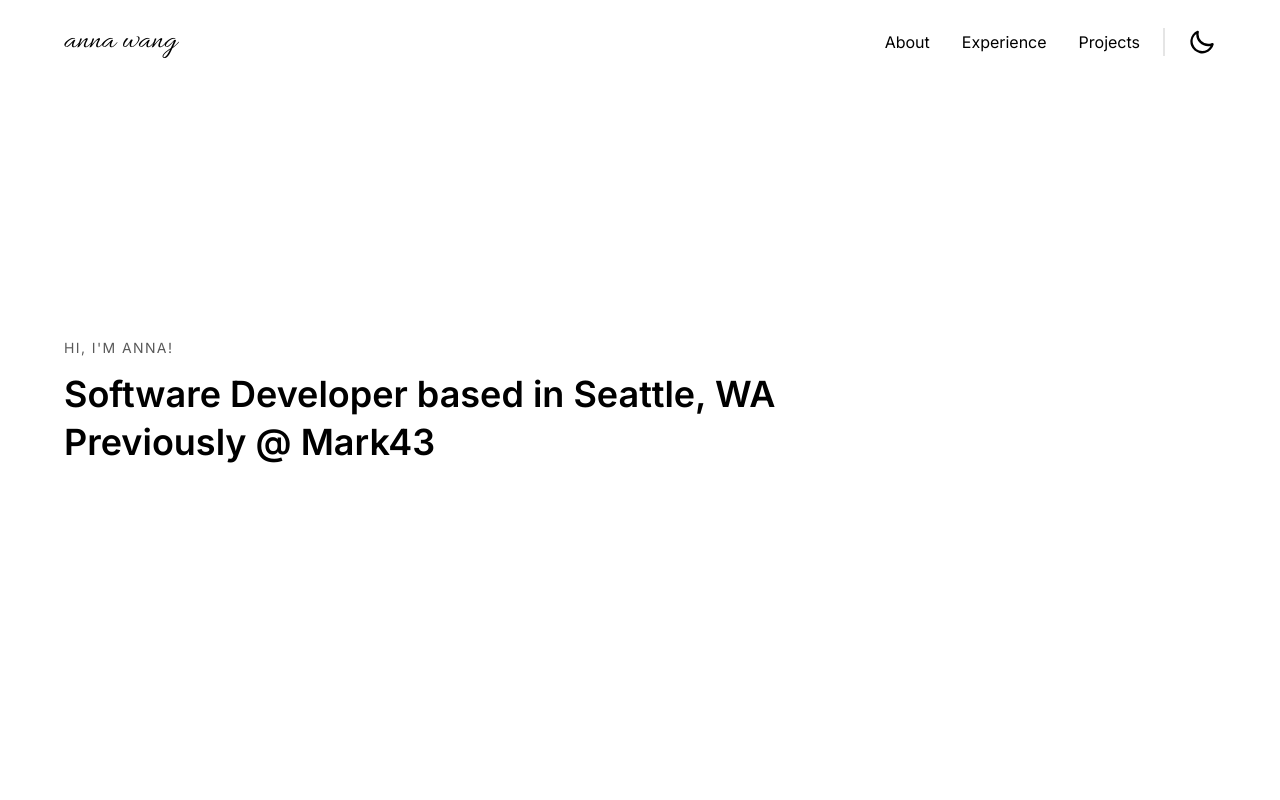
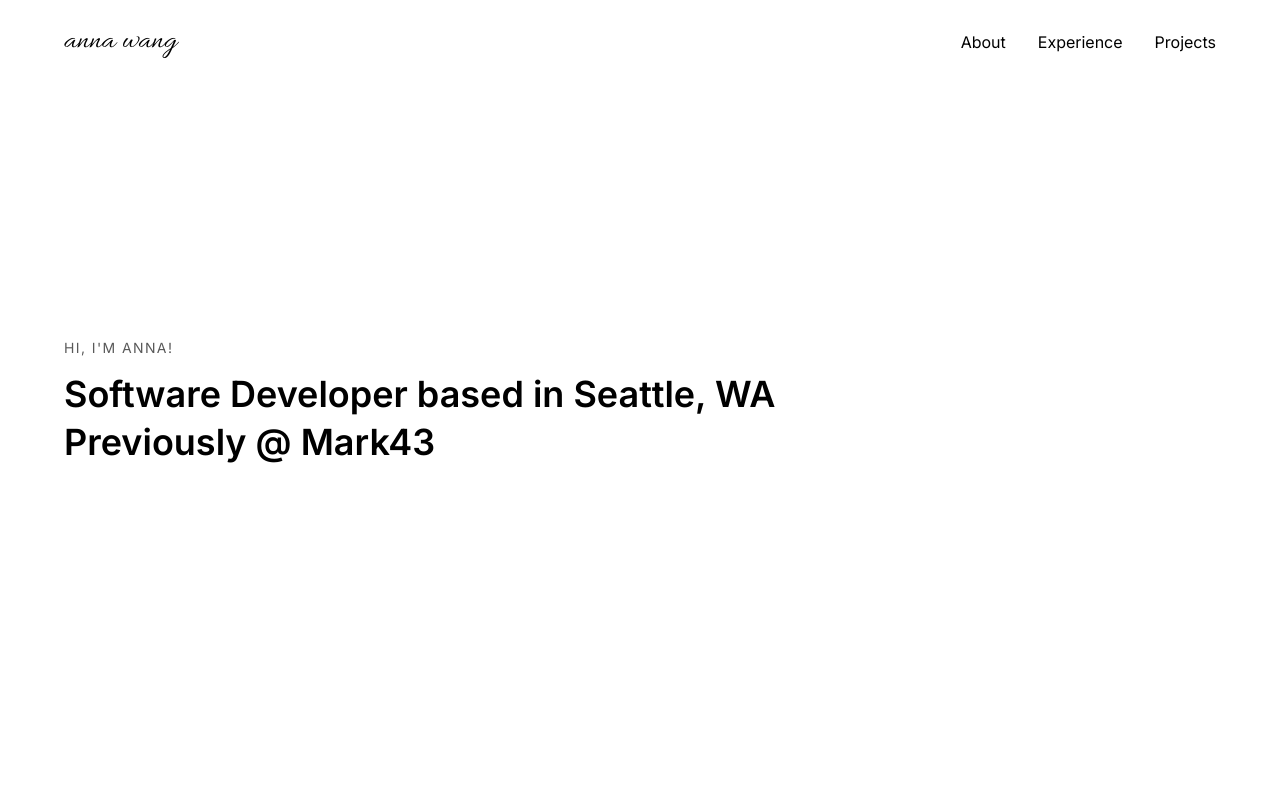
Before and after one commit to annawng/portfolio, a Next.js app: page / in a window 1280 px wide. Shown: the top 800 px of the page. Built offline with nearby package versions, Linux system fonts and the light colour scheme.

Commit message:
Remove dark mode toggle due to annoying loading time

```diff
--- a/app/components/NavBar.tsx
+++ b/app/components/NavBar.tsx
@@ -1,22 +1,15 @@
 'use client';
-import { useState, useEffect } from 'react';
-import { useTheme } from 'next-themes';
+import { useState } from 'react';
 import { motion, AnimatePresence } from 'framer-motion';
 import Link from 'next/link';
 import { allura } from '../fonts';
 
 const NavBar = () => {
-  const { resolvedTheme, setTheme } = useTheme();
-  const [mounted, setMounted] = useState<boolean>(false);
   const [showMenu, setShowMenu] = useState<boolean>(false);
 
   const toggleMenu = () => {
     setShowMenu(!showMenu);
   };
-
-  useEffect(() => {
-    setMounted(true);
-  }, []);
 
   return (
     <nav className='navbar bg-base-100 fixed z-10 max-w-screen-xl px-8 md:px-16 py-6'>
@@ -26,12 +19,7 @@ const NavBar = () => {
             Anna Wang
           </Link>
         </div>
-        <div
-          className={`${
-            mounted ? 'opacity-100' : 'opacity-0'
-          } flex items-center duration-200`}
-        >
-          <ul className='flex align-center gap-8'>
+        <ul className='flex items-center align-center gap-8'>
           <li>
             <Link href='/#about' className='duration-200 hover:text-primary'>
               About
@@ -46,42 +34,11 @@ const NavBar = () => {
             </Link>
           </li>
           <li>
-              <Link
-                href='/#projects'
-                className='duration-200 hover:text-primary'
-              >
+            <Link href='/#projects' className='duration-200 hover:text-primary'>
               Projects
             </Link>
           </li>
         </ul>
-          <div className='divider divider-horizontal'></div>
-          <label className={'swap swap-rotate'}>
-            <input
-              type='checkbox'
-              onClick={() =>
-                setTheme(resolvedTheme === 'dark' ? 'light' : 'dark')
-              }
-              defaultChecked={resolvedTheme === 'light'}
-            />
-
-            <svg
-              className='swap-on fill-current w-7'
-              xmlns='http://www.w3.org/2000/svg'
-              viewBox='0 0 24 24'
-              aria-label='Switch to dark mode'
-            >
-              <path d='M5.64,17l-.71.71a1,1,0,0,0,0,1.41,1,1,0,0,0,1.41,0l.71-.71A1,1,0,0,0,5.64,17ZM5,12a1,1,0,0,0-1-1H3a1,1,0,0,0,0,2H4A1,1,0,0,0,5,12Zm7-7a1,1,0,0,0,1-1V3a1,1,0,0,0-2,0V4A1,1,0,0,0,12,5ZM5.64,7.05a1,1,0,0,0,.7.29,1,1,0,0,0,.71-.29,1,1,0,0,0,0-1.41l-.71-.71A1,1,0,0,0,4.93,6.34Zm12,.29a1,1,0,0,0,.7-.29l.71-.71a1,1,0,1,0-1.41-1.41L17,5.64a1,1,0,0,0,0,1.41A1,1,0,0,0,17.66,7.34ZM21,11H20a1,1,0,0,0,0,2h1a1,1,0,0,0,0-2Zm-9,8a1,1,0,0,0-1,1v1a1,1,0,0,0,2,0V20A1,1,0,0,0,12,19ZM18.36,17A1,1,0,0,0,17,18.36l.71.71a1,1,0,0,0,1.41,0,1,1,0,0,0,0-1.41ZM12,6.5A5.5,5.5,0,1,0,17.5,12,5.51,5.51,0,0,0,12,6.5Zm0,9A3.5,3.5,0,1,1,15.5,12,3.5,3.5,0,0,1,12,15.5Z' />
-            </svg>
-            <svg
-              className='swap-off fill-current w-7'
-              xmlns='http://www.w3.org/2000/svg'
-              viewBox='0 0 24 24'
-              aria-label='Switch to light mode'
-            >
-              <path d='M21.64,13a1,1,0,0,0-1.05-.14,8.05,8.05,0,0,1-3.37.73A8.15,8.15,0,0,1,9.08,5.49a8.59,8.59,0,0,1,.25-2A1,1,0,0,0,8,2.36,10.14,10.14,0,1,0,22,14.05,1,1,0,0,0,21.64,13Zm-9.5,6.69A8.14,8.14,0,0,1,7.08,5.22v.27A10.15,10.15,0,0,0,17.22,15.63a9.79,9.79,0,0,0,2.1-.22A8.11,8.11,0,0,1,12.14,19.73Z' />
-            </svg>
-          </label>
-        </div>
       </div>
 
       <div className='w-full flex justify-between md:hidden'>
@@ -105,7 +62,7 @@ const NavBar = () => {
         <AnimatePresence>
           {showMenu && (
             <motion.div
-              className='fixed bg-base-100 w-screen h-screen inset-0 z-10 flex flex-col'
+              className='fixed bg-base-100 w-screen h-screen inset-0 z-10'
               initial={{ x: '100vw' }}
               animate={{ x: '0' }}
               exit={{
@@ -158,35 +115,6 @@ const NavBar = () => {
                   </Link>
                 </li>
               </ul>
-
-              <div className='flex flex-col justify-end flex-1'>
-                <label className='swap swap-rotate mb-32'>
-                  <input
-                    type='checkbox'
-                    onClick={() =>
-                      setTheme(resolvedTheme === 'dark' ? 'light' : 'dark')
-                    }
-                    defaultChecked={resolvedTheme === 'light'}
-                  />
-
-                  <svg
-                    className='swap-on fill-current w-10'
-                    xmlns='http://www.w3.org/2000/svg'
-                    viewBox='0 0 24 24'
-                    aria-label='Switch to dark mode'
-                  >
-                    <path d='M5.64,17l-.71.71a1,1,0,0,0,0,1.41,1,1,0,0,0,1.41,0l.71-.71A1,1,0,0,0,5.64,17ZM5,12a1,1,0,0,0-1-1H3a1,1,0,0,0,0,2H4A1,1,0,0,0,5,12Zm7-7a1,1,0,0,0,1-1V3a1,1,0,0,0-2,0V4A1,1,0,0,0,12,5ZM5.64,7.05a1,1,0,0,0,.7.29,1,1,0,0,0,.71-.29,1,1,0,0,0,0-1.41l-.71-.71A1,1,0,0,0,4.93,6.34Zm12,.29a1,1,0,0,0,.7-.29l.71-.71a1,1,0,1,0-1.41-1.41L17,5.64a1,1,0,0,0,0,1.41A1,1,0,0,0,17.66,7.34ZM21,11H20a1,1,0,0,0,0,2h1a1,1,0,0,0,0-2Zm-9,8a1,1,0,0,0-1,1v1a1,1,0,0,0,2,0V20A1,1,0,0,0,12,19ZM18.36,17A1,1,0,0,0,17,18.36l.71.71a1,1,0,0,0,1.41,0,1,1,0,0,0,0-1.41ZM12,6.5A5.5,5.5,0,1,0,17.5,12,5.51,5.51,0,0,0,12,6.5Zm0,9A3.5,3.5,0,1,1,15.5,12,3.5,3.5,0,0,1,12,15.5Z' />
-                  </svg>
-                  <svg
-                    className='swap-off fill-current w-10'
-                    xmlns='http://www.w3.org/2000/svg'
-                    viewBox='0 0 24 24'
-                    aria-label='Switch to light mode'
-                  >
-                    <path d='M21.64,13a1,1,0,0,0-1.05-.14,8.05,8.05,0,0,1-3.37.73A8.15,8.15,0,0,1,9.08,5.49a8.59,8.59,0,0,1,.25-2A1,1,0,0,0,8,2.36,10.14,10.14,0,1,0,22,14.05,1,1,0,0,0,21.64,13Zm-9.5,6.69A8.14,8.14,0,0,1,7.08,5.22v.27A10.15,10.15,0,0,0,17.22,15.63a9.79,9.79,0,0,0,2.1-.22A8.11,8.11,0,0,1,12.14,19.73Z' />
-                  </svg>
-                </label>
-              </div>
             </motion.div>
           )}
         </AnimatePresence>
--- a/app/globals.css
+++ b/app/globals.css
@@ -8,10 +8,12 @@
   --text: #000;
 }
 
-[data-theme='dark'] {
-  --foreground-rgb: 255, 255, 255;
-  --primary: #d298c1;
-  --text: #fff;
+@media (prefers-color-scheme: dark) {
+  :root {
+    --foreground-rgb: 255, 255, 255;
+    --primary: #d298c1;
+    --text: #fff;
+  }
 }
 
 @layer components {
```
Lines whose indentation alone changed are shown as unchanged.
